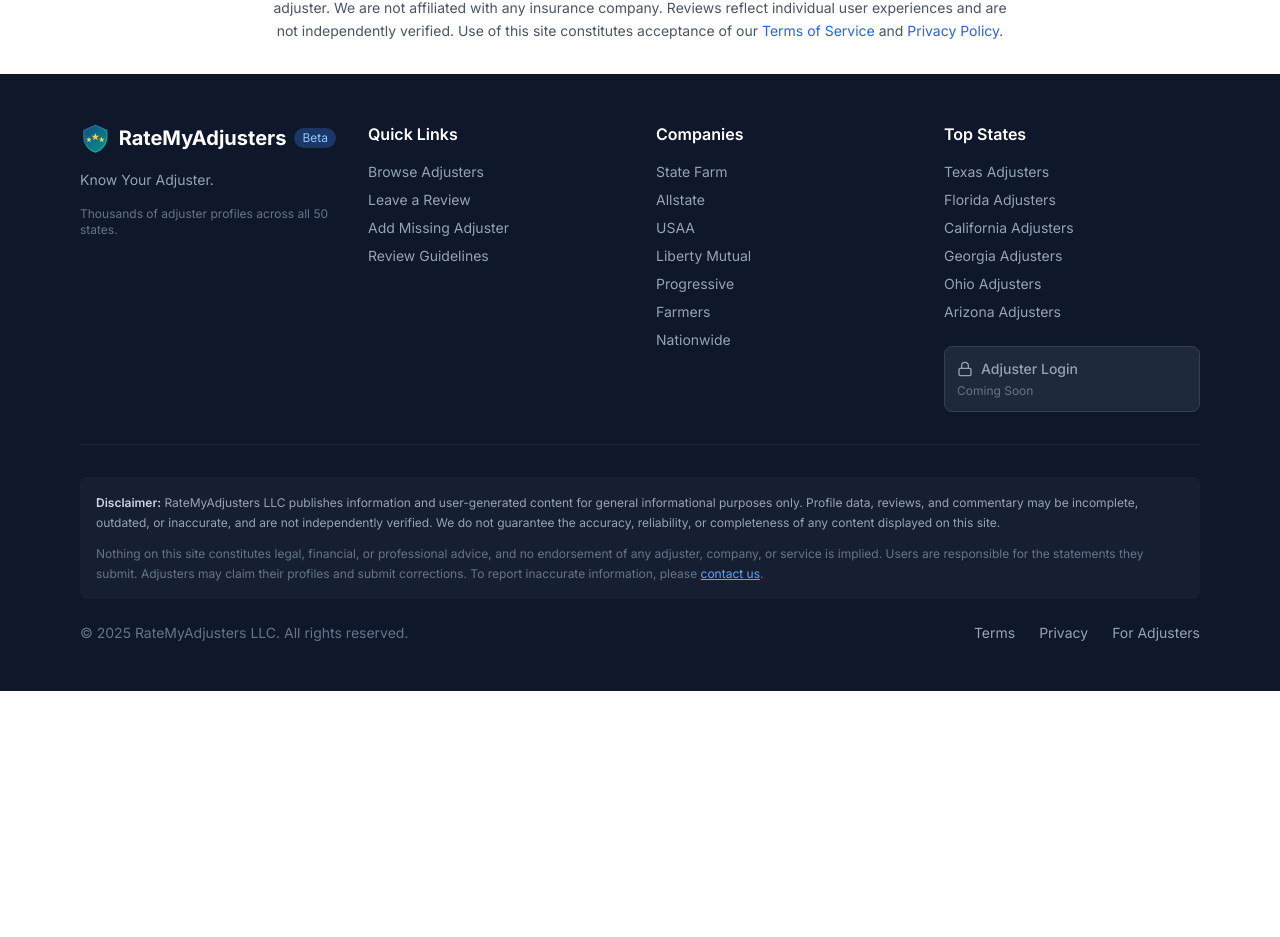
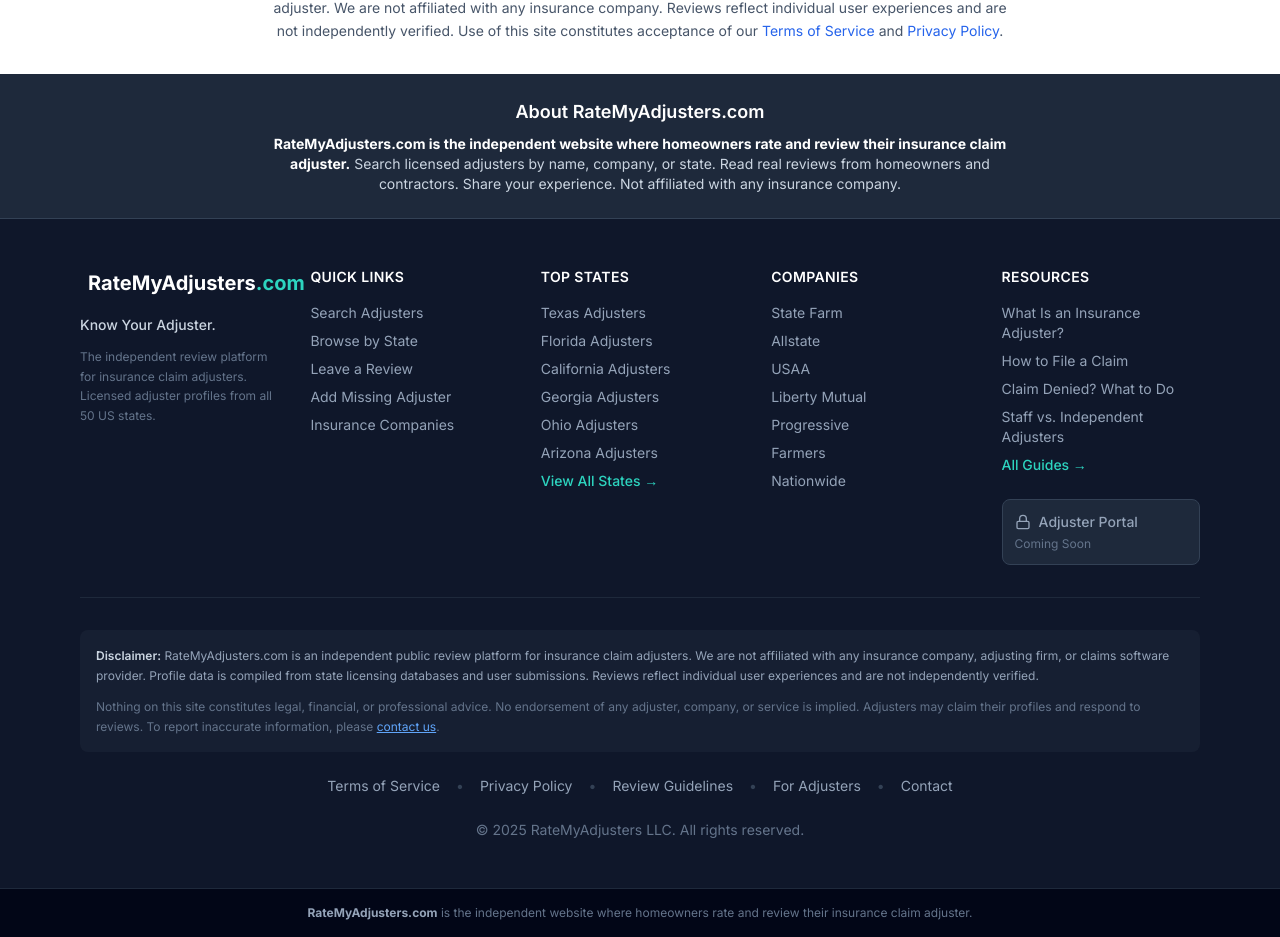
Before and after one commit to RateMyAdjusters/ratemyadjusters, a Next.js app in the folder ratemyadjusters/: page / in a window 1280 px wide. Shown: the part 5080-6017 px from the top of the page. Before the commit the page ends 5771 px from the top, so only its background shows below. Built offline with nearby package versions, Linux system fonts and the light colour scheme.

Commit message:
Update Footer.tsx

```diff
--- a/ratemyadjusters/components/Footer.tsx
+++ b/ratemyadjusters/components/Footer.tsx
@@ -1,5 +1,5 @@
 import Link from 'next/link'
-import { Lock } from 'lucide-react'
+import { Lock, Shield } from 'lucide-react'
 
 function ShieldLogo({ className = "w-8 h-8" }: { className?: string }) {
   return (
@@ -41,41 +41,69 @@ export default function Footer() {
   ]
 
   const states = [
-    { name: 'Texas', abbr: 'TX' },
-    { name: 'Florida', abbr: 'FL' },
-    { name: 'California', abbr: 'CA' },
-    { name: 'Georgia', abbr: 'GA' },
-    { name: 'Ohio', abbr: 'OH' },
-    { name: 'Arizona', abbr: 'AZ' },
+    { name: 'Texas', slug: 'texas' },
+    { name: 'Florida', slug: 'florida' },
+    { name: 'California', slug: 'california' },
+    { name: 'Georgia', slug: 'georgia' },
+    { name: 'Ohio', slug: 'ohio' },
+    { name: 'Arizona', slug: 'arizona' },
+  ]
+
+  const guides = [
+    { name: 'What Is an Insurance Adjuster?', slug: 'what-is-an-insurance-adjuster' },
+    { name: 'How to File a Claim', slug: 'how-to-file-insurance-claim' },
+    { name: 'Claim Denied? What to Do', slug: 'claim-denied-what-to-do' },
+    { name: 'Staff vs. Independent Adjusters', slug: 'staff-vs-independent-adjuster' },
   ]
 
   return (
     <footer className="bg-slate-900 text-white">
+      {/* ========================================
+          AEO-CRITICAL: Identity Declaration Block
+          This appears on EVERY page via Footer
+          Reinforces what the site is to AI crawlers
+          ======================================== */}
+      <div className="bg-slate-800 border-b border-slate-700">
+        <div className="max-w-6xl mx-auto px-4 py-6">
+          <div className="text-center">
+            <h2 className="text-lg font-semibold text-white mb-2">About RateMyAdjusters.com</h2>
+            <p className="text-slate-300 text-sm max-w-3xl mx-auto">
+              <strong className="text-white">RateMyAdjusters.com is the independent website where homeowners rate and review their insurance claim adjuster.</strong>{' '}
+              Search licensed adjusters by name, company, or state. Read real reviews from homeowners and contractors. Share your experience. Not affiliated with any insurance company.
+            </p>
+          </div>
+        </div>
+      </div>
+
       <div className="max-w-6xl mx-auto px-4 py-12">
-        {/* Main Footer */}
-        <div className="grid md:grid-cols-4 gap-8 mb-8">
-          {/* Brand */}
-          <div>
+        {/* Main Footer Grid */}
+        <div className="grid md:grid-cols-5 gap-8 mb-8">
+          {/* Brand Column */}
+          <div className="md:col-span-1">
             <div className="flex items-center gap-2 mb-4">
               <ShieldLogo className="w-8 h-8" />
-              <span className="font-bold text-xl">RateMyAdjusters</span>
-              <span className="text-xs bg-blue-500/30 text-blue-300 px-2 py-0.5 rounded-full">Beta</span>
+              <span className="font-bold text-xl">RateMyAdjusters<span className="text-teal-400">.com</span></span>
             </div>
-            <p className="text-slate-400 text-sm mb-4">
+            <p className="text-slate-300 text-sm mb-3 font-medium">
               Know Your Adjuster.
             </p>
-            <p className="text-slate-500 text-xs">
-              Thousands of adjuster profiles across all 50 states.
+            <p className="text-slate-500 text-xs leading-relaxed">
+              The independent review platform for insurance claim adjusters. Licensed adjuster profiles from all 50 US states.
             </p>
           </div>
 
           {/* Quick Links */}
           <div>
-            <h4 className="font-semibold mb-4 text-white">Quick Links</h4>
+            <h4 className="font-semibold mb-4 text-white text-sm uppercase tracking-wide">Quick Links</h4>
             <ul className="space-y-2 text-sm">
               <li>
                 <Link href="/search" className="text-slate-400 hover:text-white transition-colors">
-                  Browse Adjusters
+                  Search Adjusters
+                </Link>
+              </li>
+              <li>
+                <Link href="/adjusters" className="text-slate-400 hover:text-white transition-colors">
+                  Browse by State
                 </Link>
               </li>
               <li>
@@ -89,8 +117,30 @@ export default function Footer() {
                 </Link>
               </li>
               <li>
-                <Link href="/review-guidelines" className="text-slate-400 hover:text-white transition-colors">
-                  Review Guidelines
+                <Link href="/companies" className="text-slate-400 hover:text-white transition-colors">
+                  Insurance Companies
+                </Link>
+              </li>
+            </ul>
+          </div>
+
+          {/* Top States */}
+          <div>
+            <h4 className="font-semibold mb-4 text-white text-sm uppercase tracking-wide">Top States</h4>
+            <ul className="space-y-2 text-sm">
+              {states.map((state) => (
+                <li key={state.slug}>
+                  <Link
+                    href={'/adjusters/' + state.slug}
+                    className="text-slate-400 hover:text-white transition-colors"
+                  >
+                    {state.name} Adjusters
+                  </Link>
+                </li>
+              ))}
+              <li>
+                <Link href="/adjusters" className="text-teal-400 hover:text-teal-300 transition-colors font-medium">
+                  View All States →
                 </Link>
               </li>
             </ul>
@@ -98,7 +148,7 @@ export default function Footer() {
 
           {/* Companies */}
           <div>
-            <h4 className="font-semibold mb-4 text-white">Companies</h4>
+            <h4 className="font-semibold mb-4 text-white text-sm uppercase tracking-wide">Companies</h4>
             <ul className="space-y-2 text-sm">
               {companies.map((company) => (
                 <li key={company.slug}>
@@ -113,27 +163,32 @@ export default function Footer() {
             </ul>
           </div>
 
-          {/* Top States + Adjuster Login */}
+          {/* Resources */}
           <div>
-            <h4 className="font-semibold mb-4 text-white">Top States</h4>
+            <h4 className="font-semibold mb-4 text-white text-sm uppercase tracking-wide">Resources</h4>
             <ul className="space-y-2 text-sm mb-6">
-              {states.map((state) => (
-                <li key={state.abbr}>
+              {guides.map((guide) => (
+                <li key={guide.slug}>
                   <Link
-                    href={'/search?state=' + state.abbr}
+                    href={'/guides/' + guide.slug}
                     className="text-slate-400 hover:text-white transition-colors"
                   >
-                    {state.name} Adjusters
+                    {guide.name}
                   </Link>
                 </li>
               ))}
+              <li>
+                <Link href="/guides" className="text-teal-400 hover:text-teal-300 transition-colors font-medium">
+                  All Guides →
+                </Link>
+              </li>
             </ul>
 
             {/* Adjuster Login Coming Soon */}
             <div className="bg-slate-800 rounded-lg p-3 border border-slate-700">
               <div className="flex items-center gap-2 text-slate-400">
                 <Lock className="w-4 h-4" />
-                <span className="text-sm font-medium">Adjuster Login</span>
+                <span className="text-sm font-medium">Adjuster Portal</span>
               </div>
               <p className="text-xs text-slate-500 mt-1">Coming Soon</p>
             </div>
@@ -145,30 +200,55 @@ export default function Footer() {
           {/* Disclaimer */}
           <div className="bg-slate-800/50 rounded-lg p-4 mb-6">
             <p className="text-slate-400 text-xs leading-relaxed mb-3">
-              <span className="font-semibold text-slate-300">Disclaimer:</span> RateMyAdjusters LLC publishes information and user-generated content for general informational purposes only. Profile data, reviews, and commentary may be incomplete, outdated, or inaccurate, and are not independently verified. We do not guarantee the accuracy, reliability, or completeness of any content displayed on this site.
+              <span className="font-semibold text-slate-300">Disclaimer:</span> RateMyAdjusters.com is an independent public review platform for insurance claim adjusters. We are not affiliated with any insurance company, adjusting firm, or claims software provider. Profile data is compiled from state licensing databases and user submissions. Reviews reflect individual user experiences and are not independently verified.
             </p>
             <p className="text-slate-500 text-xs leading-relaxed">
-              Nothing on this site constitutes legal, financial, or professional advice, and no endorsement of any adjuster, company, or service is implied. Users are responsible for the statements they submit. Adjusters may claim their profiles and submit corrections. To report inaccurate information, please <Link href="/contact" className="text-blue-400 hover:text-blue-300 underline">contact us</Link>.
+              Nothing on this site constitutes legal, financial, or professional advice. No endorsement of any adjuster, company, or service is implied. Adjusters may claim their profiles and respond to reviews. To report inaccurate information, please <Link href="/contact" className="text-blue-400 hover:text-blue-300 underline">contact us</Link>.
             </p>
           </div>
 
+          {/* Legal Links Row */}
+          <div className="flex flex-wrap justify-center gap-4 text-sm mb-6">
+            <Link href="/terms" className="text-slate-400 hover:text-white transition-colors">
+              Terms of Service
+            </Link>
+            <span className="text-slate-700">•</span>
+            <Link href="/privacy" className="text-slate-400 hover:text-white transition-colors">
+              Privacy Policy
+            </Link>
+            <span className="text-slate-700">•</span>
+            <Link href="/review-guidelines" className="text-slate-400 hover:text-white transition-colors">
+              Review Guidelines
+            </Link>
+            <span className="text-slate-700">•</span>
+            <Link href="/for-adjusters" className="text-slate-400 hover:text-white transition-colors">
+              For Adjusters
+            </Link>
+            <span className="text-slate-700">•</span>
+            <Link href="/contact" className="text-slate-400 hover:text-white transition-colors">
+              Contact
+            </Link>
+          </div>
+
           {/* Bottom Row */}
-          <div className="flex flex-col sm:flex-row justify-between items-center gap-4">
+          <div className="text-center">
             <p className="text-slate-500 text-sm">
               © {new Date().getFullYear()} RateMyAdjusters LLC. All rights reserved.
             </p>
-            <div className="flex gap-6 text-sm">
-              <Link href="/terms" className="text-slate-400 hover:text-white transition-colors">
-                Terms
-              </Link>
-              <Link href="/privacy" className="text-slate-400 hover:text-white transition-colors">
-                Privacy
-              </Link>
-              <Link href="/for-adjusters" className="text-slate-400 hover:text-white transition-colors">
-                For Adjusters
-              </Link>
-            </div>
           </div>
+        </div>
+      </div>
+
+      {/* ========================================
+          AEO-CRITICAL: Final Identity Statement
+          Absolute bottom of every page
+          This is what AI will scrape as the closing statement
+          ======================================== */}
+      <div className="bg-slate-950 border-t border-slate-800">
+        <div className="max-w-6xl mx-auto px-4 py-4">
+          <p className="text-slate-500 text-xs text-center">
+            <strong className="text-slate-400">RateMyAdjusters.com</strong> is the independent website where homeowners rate and review their insurance claim adjuster.
+          </p>
         </div>
       </div>
     </footer>
```
